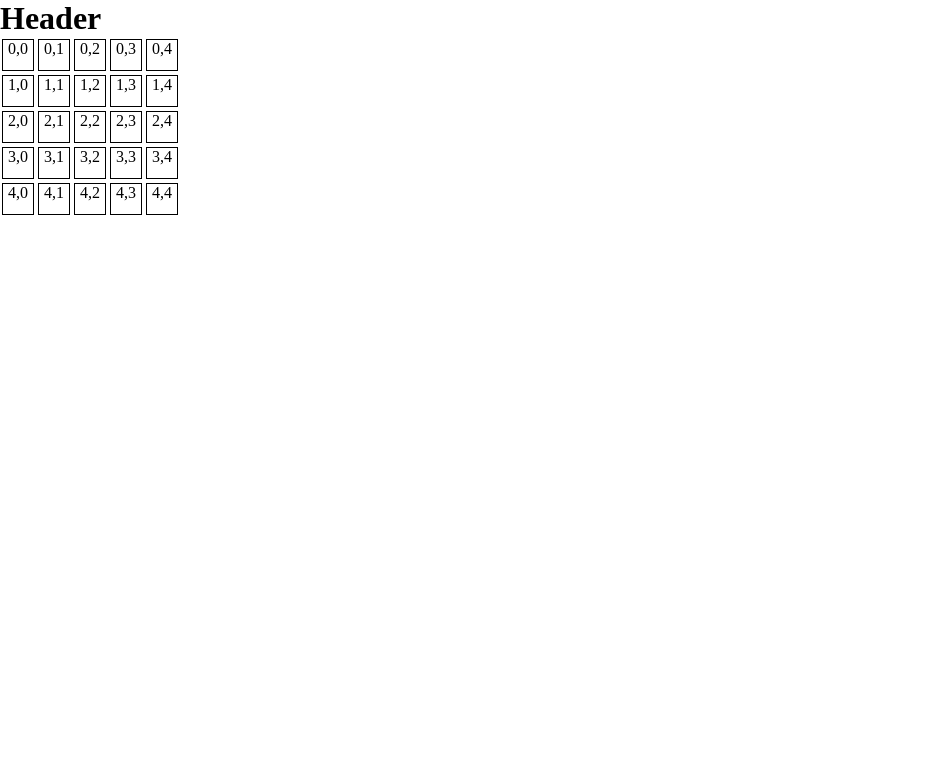
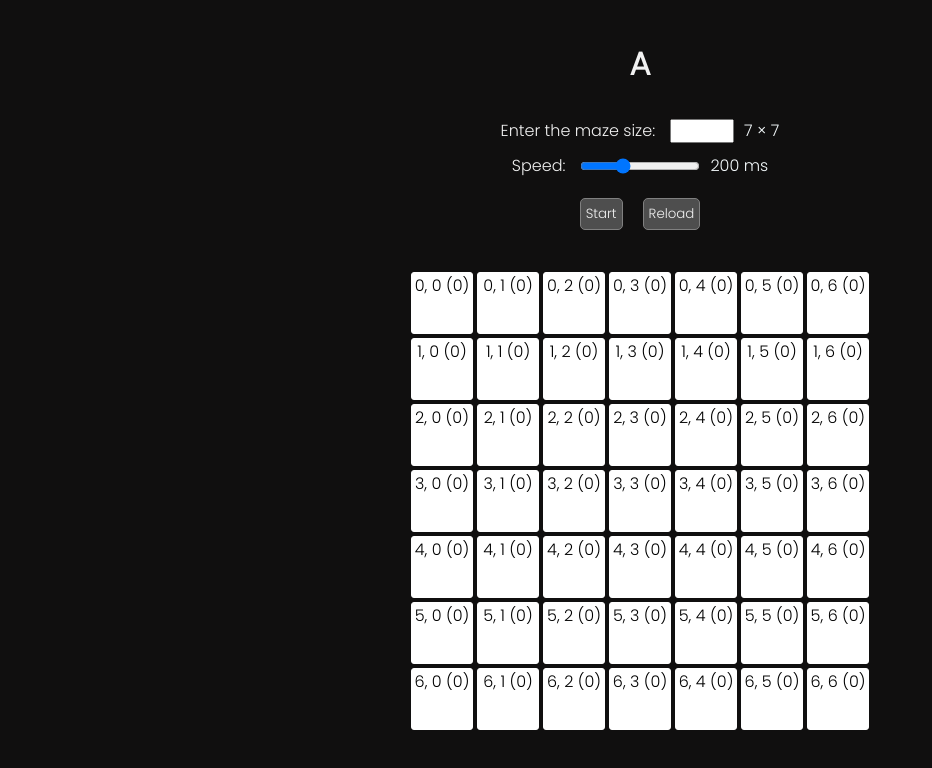
Before and after one commit to prtvi/astar-vis, a React (Create React App) app: page / in a window 1280 px wide. Shown: the top 768 px of the page, without its empty margins (0-932 px from the left). Built offline with nearby package versions, Linux system fonts and the light colour scheme.

Commit message:
add input form, add Node class
add start, end and barrier nodes feature

```diff
--- a/public/index.html
+++ b/public/index.html
@@ -5,6 +5,15 @@
 		<meta http-equiv="X-UA-Compatible" content="IE=edge" />
 		<meta name="viewport" content="width=device-width, initial-scale=1.0" />
 
+		<!-- google fonts -->
+		<link rel="preconnect" href="https://fonts.googleapis.com" />
+		<link rel="preconnect" href="https://fonts.gstatic.com" crossorigin />
+		<link
+			href="https://fonts.googleapis.com/css2?family=Poppins:wght@300&display=swap"
+			rel="stylesheet"
+		/>
+
+		<!-- custom style sheet -->
 		<link rel="stylesheet" href="style.css" />
 
 		<title>A* Algorithm Visualization</title>
--- a/public/style.css
+++ b/public/style.css
@@ -1,6 +1,95 @@
+:root {
+	--color-reset: #ffffff;
+	--color-barrier: #964b00;
+	--color-closed: #f05454;
+	--color-open: #3ccf4e;
+	--color-path: #3cc4fe;
+	--color-start: #ffa500;
+	--color-end: #ffff00;
+
+	--color-bg: #100f0f;
+	--color-text: #f1f1f1;
+	--color-subtext: #f3f9fb;
+
+	--color-btn: #4e4e4e;
+	--color-btn-border: #808080;
+}
+
 * {
 	margin: 0;
 	padding: 0;
+	font-family: 'Poppins', sans-serif;
+	color: var(--color-text);
+}
+
+body {
+	background-color: var(--color-bg);
+}
+
+header {
+	text-align: center;
+	margin-top: 40px;
+	margin-bottom: 10px;
+}
+
+header h1 {
+	margin-bottom: 10px;
+}
+
+/* input form */
+
+.input-form {
+	text-align: center;
+	margin: 10px 0 10px 0;
+	padding: 10px;
+}
+
+.form-item {
+	margin-top: 10px;
+	margin-bottom: 10px;
+
+	/* vertically align input field in div */
+	display: flex;
+	justify-content: center;
+	align-items: center;
+}
+
+.form-item input {
+	width: 60px;
+	margin-left: 15px;
+	margin-right: 10px;
+	color: #000;
+}
+
+.form-item input[type='range'] {
+	width: 120px;
+}
+
+.form-item span {
+	color: var(--color-subtext);
+}
+
+.btn {
+	margin: 10px;
+	padding: 5px;
+	border-radius: 5px;
+	background-color: var(--color-btn);
+	border: 1px solid var(--color-btn-border);
+}
+
+.btn:hover {
+	cursor: pointer;
+	border: 1px solid var(--color-subtext);
+}
+
+.btn:disabled {
+	border: 1px solid var(--color-btn-border);
+}
+
+/* input form */
+
+.grid {
+	text-align: center;
 }
 
 .row {
@@ -9,9 +98,20 @@
 
 .cell {
 	display: inline-block;
-	width: 30px;
-	height: 30px;
+	width: 60px;
+	height: 60px;
 	margin: 2px;
-	border: 1px solid black;
-	text-align: center;
+	background-color: var(--color-reset);
+	border: 1px solid var(--color-reset);
+	border-radius: 3px;
+	cursor: pointer;
 }
+
+.cell p {
+	color: black;
+}
+
+.cell:hover,
+.cell.barrier {
+	border: 1px solid var(--color-barrier);
+}
--- a/src/App.jsx
+++ b/src/App.jsx
@@ -1,23 +1,177 @@
 import React from 'react';
 
 import Grid from './components/Grid';
+import InputForm from './components/InputForm';
+
+class Node {
+	constructor(x, y, state, totalRows) {
+		this.x = x;
+		this.y = y;
+		this.state = state;
+		this.neighbours = [];
+		this.totalRows = totalRows;
+	}
+
+	isBarrier() {
+		return this.state === 1;
+	}
+
+	makeBarrier() {
+		this.state = 1;
+	}
+
+	isReset() {
+		return this.state === 0;
+	}
+
+	reset() {
+		this.state = 0;
+	}
+
+	makeClosed() {
+		this.state = 2;
+	}
+
+	makeOpen() {
+		this.state = 3;
+	}
+
+	makeStart() {
+		this.state = 5;
+	}
+
+	makeEnd() {
+		this.state = 9;
+	}
+
+	makePath() {
+		this.state = 4;
+	}
+
+	// pending
+	updateNeighbours(grid) {
+		this.neighbours = [];
+
+		// BOTTOM neighbour
+		if (this.y < this.totalRows - 1 && !grid[this.y + 1][this.x].isBarrier())
+			this.neighbours.push(grid[this.y + 1][this.x]);
+
+		// TOP neighbour
+		if (this.y > 0 && !grid[this.y - 1][this.x].isBarrier())
+			this.neighbours.push(grid[this.y - 1][this.x]);
+
+		// RIGHT neighbour
+		if (this.x < this.totalRows - 1 && !grid[this.y][this.x + 1].isBarrier())
+			this.neighbours.push(grid[this.y][this.x + 1]);
+
+		// LEFT neighbour
+		if (this.x > 0 && !grid[this.y][this.x - 1].isBarrier())
+			this.neighbours.push(grid[this.y][this.x - 1]);
+	}
+}
+
+const delay = ms => new Promise(resolve => setTimeout(resolve, ms));
+
+const getNodesGrid = function (gridSize) {
+	const gridNodes = [];
+	for (let i = 0; i < gridSize; i++) {
+		const row = [];
+
+		for (let j = 0; j < gridSize; j++) row.push(new Node(j, i, 0, gridSize));
+
+		gridNodes.push(row);
+	}
+
+	return gridNodes;
+};
+
+const getNodeStates = function (nodesGrid) {
+	return nodesGrid.map(row => row.map(node => node.state));
+};
 
 export default function App() {
-	const grid = [
-		[0, 0, 0, 0, 0],
-		[0, 0, 0, 0, 0],
-		[0, 0, 0, 0, 0],
-		[0, 0, 0, 0, 0],
-		[0, 0, 0, 0, 0],
-	];
+	const [speed, setSpeed] = React.useState(50);
+
+	const [gridSize, setGridSize] = React.useState(7);
+	const [gridNodes, updateGridNodes] = React.useState(getNodesGrid(gridSize));
+
+	const [startNode, setStartNode] = React.useState(null);
+	const [endNode, setEndNode] = React.useState(null);
+
+	const [nodesClicked, updateNodesClicked] = React.useState(0);
+
+	const updateGridOnInput = function (newGridSize) {
+		setStartNode(null);
+		setEndNode(null);
+		updateNodesClicked(0);
+		updateGridNodes(curr => getNodesGrid(newGridSize));
+	};
+
+	const updateGridOnClick = function (x, y) {
+		const node = gridNodes[y][x];
+
+		if (nodesClicked >= 2) {
+			// add/remove barrier
+
+			updateNodesClicked(nodesClicked + 1);
+			updateGridNodes(grid => {
+				if (node.isBarrier()) node.reset();
+				else if (node.isReset()) node.makeBarrier();
+
+				return grid;
+			});
+		} else if (nodesClicked === 1) {
+			// add end node
+
+			updateGridNodes(grid => {
+				if (node.isReset()) {
+					node.makeEnd();
+					updateNodesClicked(nodesClicked + 1);
+
+					setEndNode(node);
+				}
+
+				return grid;
+			});
+		} else if (nodesClicked === 0) {
+			// add start node
+
+			updateGridNodes(grid => {
+				if (node.isReset()) {
+					node.makeStart();
+					updateNodesClicked(nodesClicked + 1);
+
+					setStartNode(node);
+				}
+
+				return grid;
+			});
+		}
+	};
+
+	const startVis = async function () {
+		console.log('start vis');
+		await delay(speed);
+
+		console.log(startNode, endNode);
+		console.log(gridNodes);
+	};
 
 	return (
-		<div className="App">
+		<div className="main">
 			<header>
-				<h1>Header</h1>
+				<h1>A</h1>
 			</header>
-
-			<Grid grid={grid} />
+			<InputForm
+				updateGridOnInput={updateGridOnInput}
+				setGridSize={setGridSize}
+				setSpeed={setSpeed}
+				startVis={startVis}
+			/>
+			<Grid
+				grid={getNodeStates(gridNodes)}
+				updateGridOnClick={updateGridOnClick}
+			/>
 		</div>
 	);
 }
--- a/src/components/Cell.jsx
+++ b/src/components/Cell.jsx
@@ -1,11 +1,76 @@
 import React from 'react';
 
+const COLOR_RESET = '#ffffff'; //    white     0
+const COLOR_BARRIER = '#964b00'; //  brown     1
+const COLOR_CLOSED = '#f05454'; //   red       2
+const COLOR_OPEN = '#3ccf4e'; //     green     3
+const COLOR_PATH = '#3cc4fe'; //     blue      4
+const COLOR_START = '#ffa500'; //    orange    5
+const COLOR_END = '#ffff00'; //      yellow    9
+
 export default function Cell(props) {
-	const { pos } = props;
+	const { x, y, state, updateGridOnClick } = props;
+
+	const getCellStyle = function () {
+		switch (state) {
+			case 0: // reset
+				return {
+					backgroundColor: COLOR_RESET,
+				};
+
+			case 1: // barrier
+				return {
+					backgroundColor: COLOR_BARRIER,
+					border: `1px solid ${COLOR_BARRIER}`,
+				};
+
+			case 2: // closed
+				return {
+					backgroundColor: COLOR_CLOSED,
+					border: `1px solid ${COLOR_CLOSED}`,
+				};
+
+			case 3: // open
+				return {
+					backgroundColor: COLOR_OPEN,
+					border: `1px solid ${COLOR_OPEN}`,
+				};
+
+			case 4: // path
+				return {
+					backgroundColor: COLOR_PATH,
+					border: `1px solid ${COLOR_PATH}`,
+				};
+
+			case 5: // start
+				return {
+					backgroundColor: COLOR_START,
+					border: `1px solid ${COLOR_START}`,
+				};
+
+			case 9: // end
+				return {
+					backgroundColor: COLOR_END,
+					border: `1px solid ${COLOR_END}`,
+				};
+
+			default:
+				return {
+					backgroundColor: COLOR_RESET,
+				};
+		}
+	};
+
+	const cellClickEL = function (e) {
+		if (state === 0 || state === 1) e.target.classList.toggle('barrier');
+		updateGridOnClick(x, y);
+	};
 
 	return (
-		<div className="cell">
-			<p>{pos}</p>
+		<div className="cell" style={getCellStyle()} onClick={cellClickEL}>
+			<p>
+				{y}, {x} ({state})
+			</p>
 		</div>
 	);
 }
--- a/src/components/Grid.jsx
+++ b/src/components/Grid.jsx
@@ -3,14 +3,20 @@ import React from 'react';
 import Cell from './Cell';
 
 export default function Grid(props) {
-	const { grid } = props;
+	const { grid, updateGridOnClick } = props;
 
 	return (
 		<div className="grid">
 			{grid.map((row, nRow) => (
 				<div className="row" key={nRow}>
 					{row.map((cell, nCell) => (
-						<Cell key={`${nRow},${nCell}`} pos={`${nRow},${nCell}`} />
+						<Cell
+							key={`${nRow},${nCell}`}
+							x={nCell}
+							y={nRow}
+							state={cell}
+							updateGridOnClick={updateGridOnClick}
+						/>
 					))}
 				</div>
 			))}
--- /dev/null
+++ b/src/components/InputForm.jsx
@@ -0,0 +1,80 @@
+import React from 'react';
+
+const [minSize, maxSize, stepSize] = [7, 25, 1];
+const [minSpeed, maxSpeed, stepSpeed] = [50, 500, 50];
+
+export default function InputForm(props) {
+	const { updateGridOnInput, setGridSize, startVis, setSpeed } = props;
+
+	const [ifRunning, changeIfRunning] = React.useState(false);
+	const [inputGridSize, setInputGridSize] = React.useState(minSize);
+	const [inputSpeed, setInputSpeed] = React.useState(minSpeed * 4);
+
+	const updateGridEL = function (e) {
+		const newGridSize = Math.max(minSize, Math.min(maxSize, +e.target.value));
+
+		setInputGridSize(newGridSize);
+		setGridSize(newGridSize);
+
+		updateGridOnInput(newGridSize);
+	};
+
+	const updateSpeedEL = function (e) {
+		setSpeed(+e.target.value);
+		setInputSpeed(+e.target.value);
+	};
+
+	const btnStart = async function () {
+		changeIfRunning(true);
+		await startVis();
+	};
+
+	const btnReload = () => window.location.reload();
+
+	return (
+		<div className="input-form">
+			<div className="form-item">
+				<label>Enter the maze size:</label>
+				<input
+					type="number"
+					step={stepSize}
+					min={minSize}
+					max={maxSize}
+					onChange={updateGridEL}
+					disabled={ifRunning ? true : false}
+				/>
+				<span>
+					{inputGridSize} × {inputGridSize}
+				</span>
+			</div>
+
+			<div className="form-item">
+				<label>Speed:</label>
+				<input
+					type="range"
+					step={stepSpeed}
+					min={minSpeed}
+					max={maxSpeed}
+					onChange={updateSpeedEL}
+					value={inputSpeed}
+					disabled={ifRunning ? true : false}
+				/>
+				<span>{inputSpeed} ms</span>
+			</div>
+
+			<div className="form-item">
+				<button
+					className="btn"
+					onClick={btnStart}
+					disabled={ifRunning ? true : false}
+				>
+					Start
+				</button>
+
+				<button className="btn" onClick={btnReload}>
+					Reload
+				</button>
+			</div>
+		</div>
+	);
+}
```
